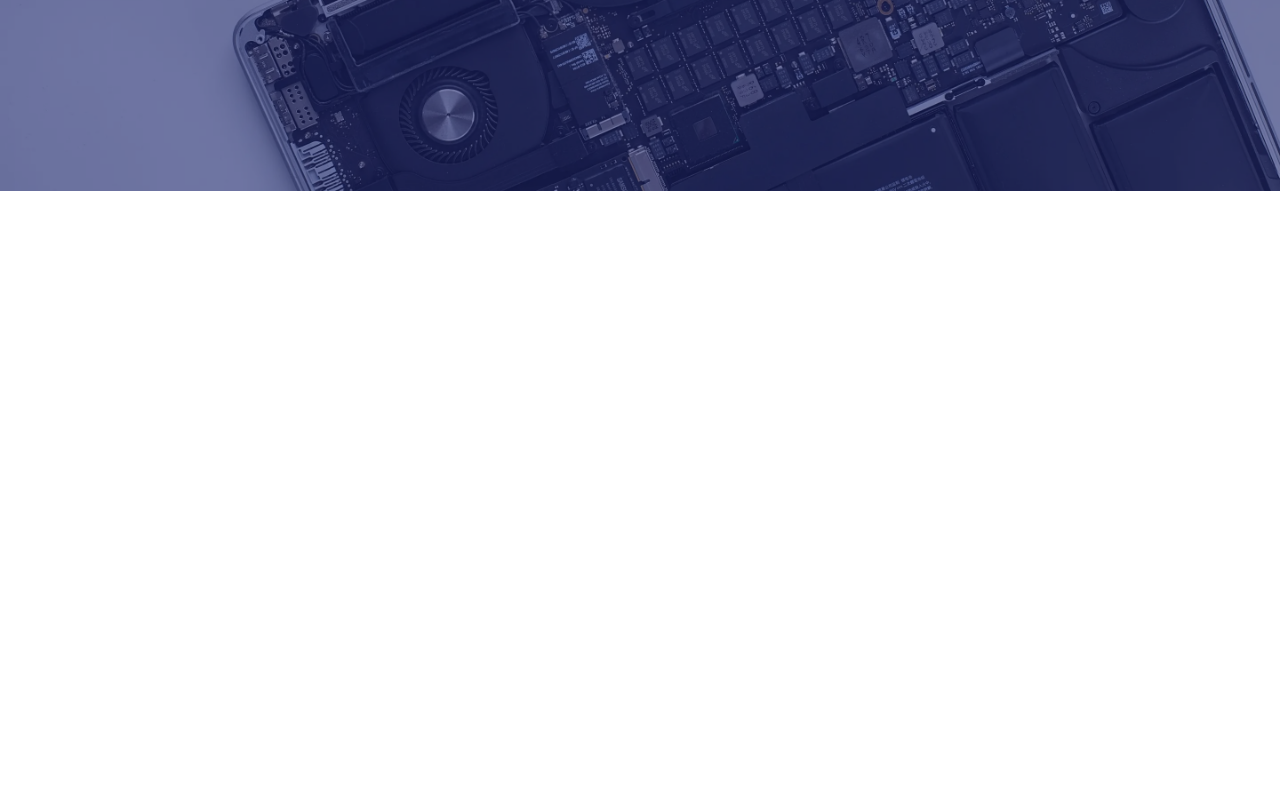
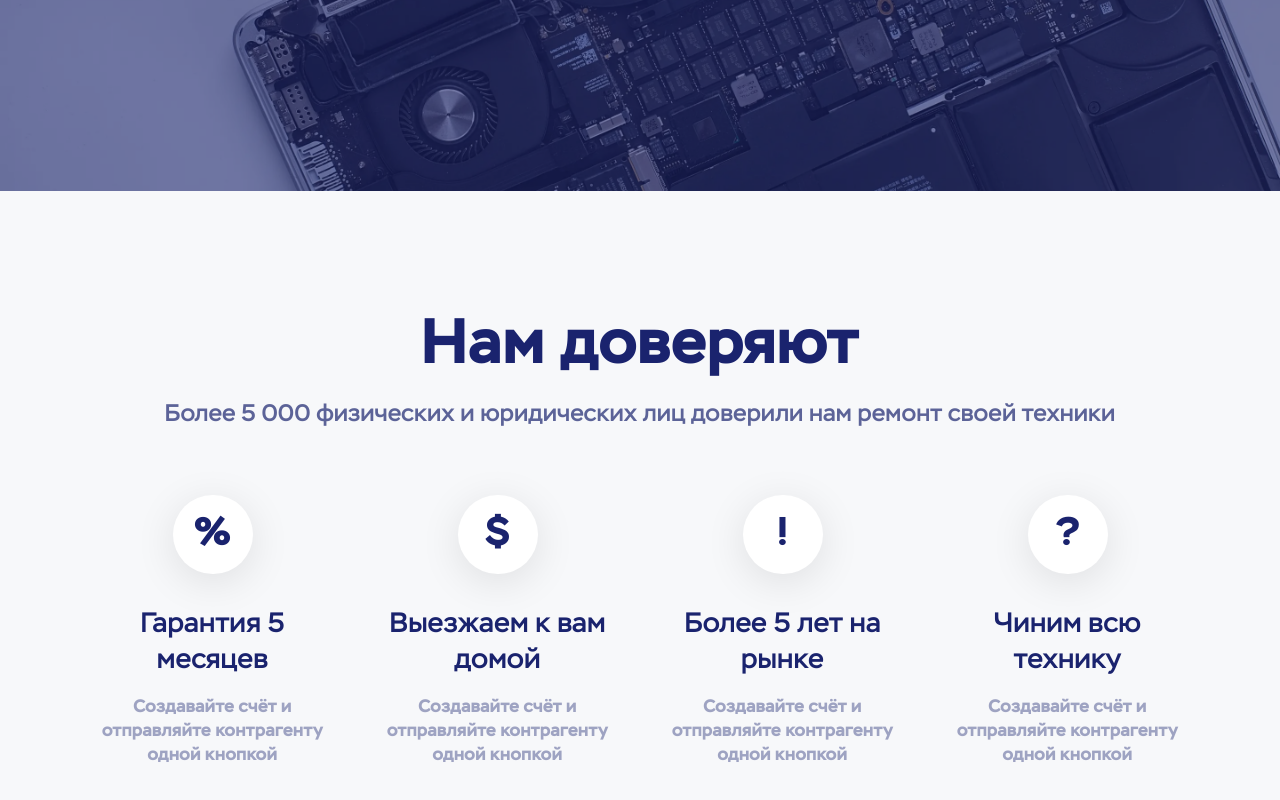
Before and after one commit to Hojiakbar5119/One-web, a React (Vite) app in the folder Laptop/: page / in a window 1280 px wide. Shown: the part 596-1396 px from the top of the page. Before the commit the page ends 800 px from the top, so only its background shows below. Built offline with nearby package versions, Linux system fonts and the light colour scheme.

Commit message:
Created Benefits

```diff
--- /dev/null
+++ b/Laptop/src/Pages/Benefits.jsx
@@ -0,0 +1,49 @@
+import React from "react";
+import { ContainerBs, TitleBe, Textfarmes } from "./styled";
+import Textfarme from "../components/Textfarme";
+
+const cards = [
+  {
+    icon: "%",
+    title: "Гарантия 5 месяцев",
+    text: "Создавайте счёт и отправляйте контрагенту одной кнопкой",
+  },
+  {
+    icon: "$",
+    title: "Выезжаем к вам домой",
+    text: "Создавайте счёт и отправляйте контрагенту одной кнопкой",
+  },
+  {
+    icon: "!",
+    title: "Более 5 лет на рынке",
+    text: "Создавайте счёт и отправляйте контрагенту одной кнопкой",
+  },
+  {
+    icon: "?",
+    title: "Чиним всю технику",
+    text: "Создавайте счёт и отправляйте контрагенту одной кнопкой",
+  },
+];
+
+const Benefits = () => {
+  return (
+    <>
+      <ContainerBs>
+        <TitleBe>
+          <h1>Нам доверяют</h1>
+          <p>
+            Более 5 000 физических и юридических лиц доверили нам ремонт своей
+            техники
+          </p>
+        </TitleBe>
+        <Textfarmes>
+          {cards.map((card) => (
+            <Textfarme icon={card.icon} title={card.title} text={card.text} />
+          ))}
+        </Textfarmes>
+      </ContainerBs>
+    </>
+  );
+};
+
+export default Benefits;
--- a/Laptop/src/Pages/styled.js
+++ b/Laptop/src/Pages/styled.js
@@ -64,3 +64,45 @@ export const Title = styled.div`
     line-height: 20px; /* 133.333% */
   }
 `;
+
+export const ContainerBs = styled.div`
+  /* display: flex; */
+  text-align: center;
+  /* height: 730px; */
+  padding: 120px 0;
+  display: flex;
+  align-items: center;
+  justify-content: center;
+  flex-direction: column;
+  gap: 64px;
+  background-color: #F7F8FA;
+`;
+export const TitleBe = styled.div`
+  h1 {
+    color: var(--Text-blue);
+    text-align: center;
+
+    /* Style 1 / Display Bold */
+    font-family: inherit;
+    font-size: 64px;
+    font-style: normal;
+    font-weight: 700;
+    line-height: 68px; /* 106.25% */
+  }
+  p {
+    color: rgba(26, 35, 110, 0.7);
+    text-align: center;
+
+    margin-top: 20px;
+    /* Style 1 / Title 3 Medium */
+    font-family: inherit;
+    font-size: 24px;
+    font-style: normal;
+    font-weight: 500;
+    line-height: 130%; /* 31.2px */
+  }
+`;
+export const Textfarmes = styled.div`
+display: flex;
+gap: 30px;
+`
--- /dev/null
+++ b/Laptop/src/components/Textfarme.jsx
@@ -0,0 +1,14 @@
+import React from "react";
+import { Frame, Circle } from "./styled";
+
+const Textfarme = ({icon,title,text}) => {
+  return (
+    <Frame>
+      <Circle>{icon}</Circle>
+      <h1>{title}</h1>
+      <p>{text}</p>
+    </Frame>
+  );
+};
+
+export default Textfarme;
--- a/Laptop/src/components/styled.js
+++ b/Laptop/src/components/styled.js
@@ -45,11 +45,65 @@ export const Button = styled.button`
   border-radius: 6px;
   margin: 0 8px;
   border: 1px solid var(--Elements-Light-Border, rgba(0, 0, 0, 0.1));
-  background-color: ${props => props.$color||"white"};
-  color: #1A236E;
+  background-color: ${(props) => props.$color || "white"};
+  color: var(--Text-blue);
   font-family: inherit;
   font-size: 15px;
   font-style: normal;
   font-weight: 500;
   line-height: 20px;
 `;
+
+export const Frame = styled.div`
+  width: 255px;
+  height: 272px;
+  display: flex;
+  justify-content: center;
+  flex-direction: column;
+  h1 {
+    margin: 32px 0  16px 0;
+    color: var(--Text-blue);
+    text-align: center;
+
+    /* Style 1 / Title 2 Medium */
+    font-family: inherit;
+    font-size: 28px;
+    font-style: normal;
+    font-weight: 500;
+    line-height: 130%; /* 36.4px */
+  }
+  p {
+    color: rgba(26, 35, 110, 0.4);
+    text-align: center;
+
+    /* Style 1 / Body 1 Regular */
+    font-family: inherit;
+    font-size: 18px;
+    font-style: normal;
+    font-weight: 700;
+    line-height: 24px; /* 133.333% */
+  }
+`;
+
+export const Circle = styled.div`
+  display: flex;
+  justify-content: center;
+  align-items: center;
+  width: 80px;
+  height: 80px;
+  margin: 0 auto;
+  color: var(--Text-blue);
+  /* Style 1 / Title 2 Medium */
+  font-family: inherit;
+  font-size: 40px;
+  font-style: normal;
+  font-weight: 600;
+  line-height: 130%; /* 36.4px */
+
+  border-radius: 40px;
+  background: var(--white-100, #fff);
+
+  /* Shadow 2 */
+  box-shadow: 0px 8px 40px 0px rgba(0, 0, 0, 0.1);
+  /* box-shadow: 4px 7px 40px 2px rgba(0, 0, 0, 0.1); */
+`;
--- a/Laptop/src/index.css
+++ b/Laptop/src/index.css
@@ -15,6 +15,7 @@
   -moz-osx-font-smoothing: grayscale;
   --Elements-Light-Border: #0000001A;
   --Yellow-text:#FCDF00;
+  --Text-blue:#1A236E;
 
 }
 
--- a/Laptop/src/main.jsx
+++ b/Laptop/src/main.jsx
@@ -2,10 +2,12 @@ import React from 'react'
 import ReactDOM from 'react-dom/client'
 import './index.css'
 import Desktop from './Pages/Desktop'
+import Benefits from './Pages/Benefits'
 
 
 ReactDOM.createRoot(document.getElementById('root')).render(
   <React.StrictMode>
     <Desktop></Desktop>
+    <Benefits/>
   </React.StrictMode>,
 )
```
